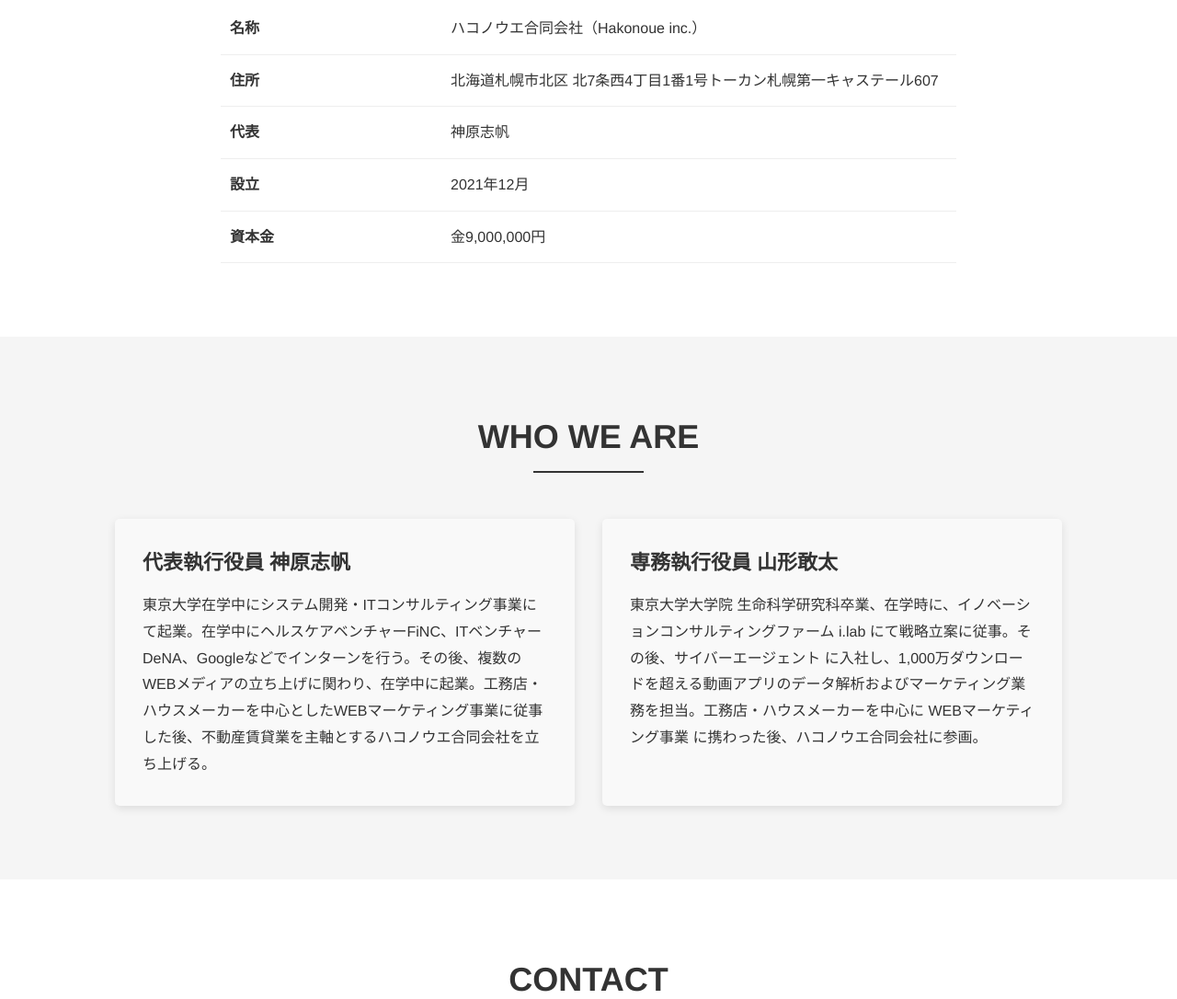
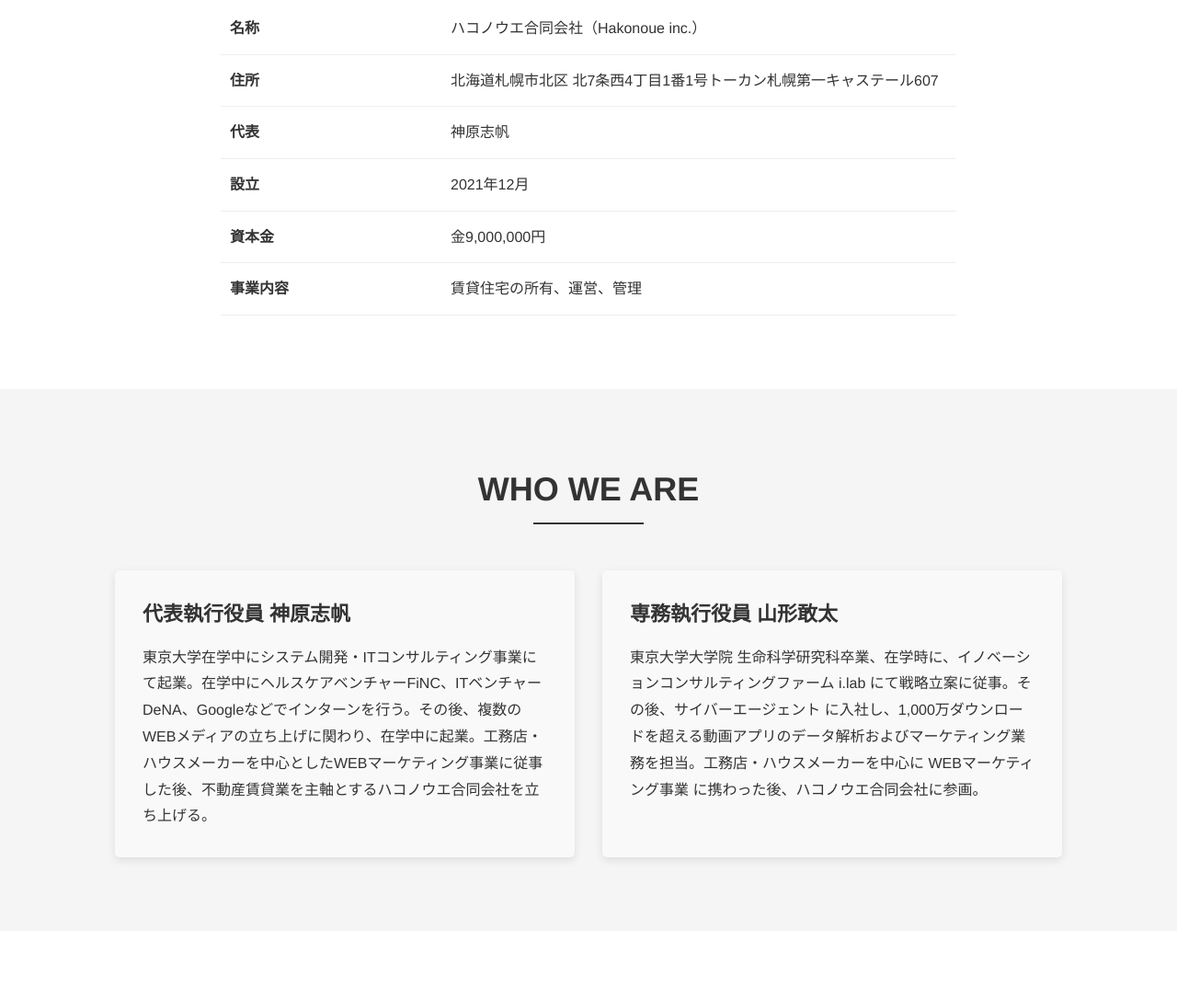
Before and after one commit to shihokambara/hakonoue, a plain HTML site: page index.html in a window 1280 px wide. Shown: the part 3034-4120 px from the top of the page at 92% size. Drawn offline with Linux system fonts and the light colour scheme.

Commit message:
add 事業内容

```diff
--- a/index.html
+++ b/index.html
@@ -545,6 +545,12 @@
                         <th>資本金</th>
                         <td>金9,000,000円</td>
                     </tr>
+                    <tr>
+                        <th>事業内容</th>
+                        <td>賃貸住宅の所有、運営、管理</td>
+                    </tr>
+
+
                 </table>
             </div>
         </div>
```
